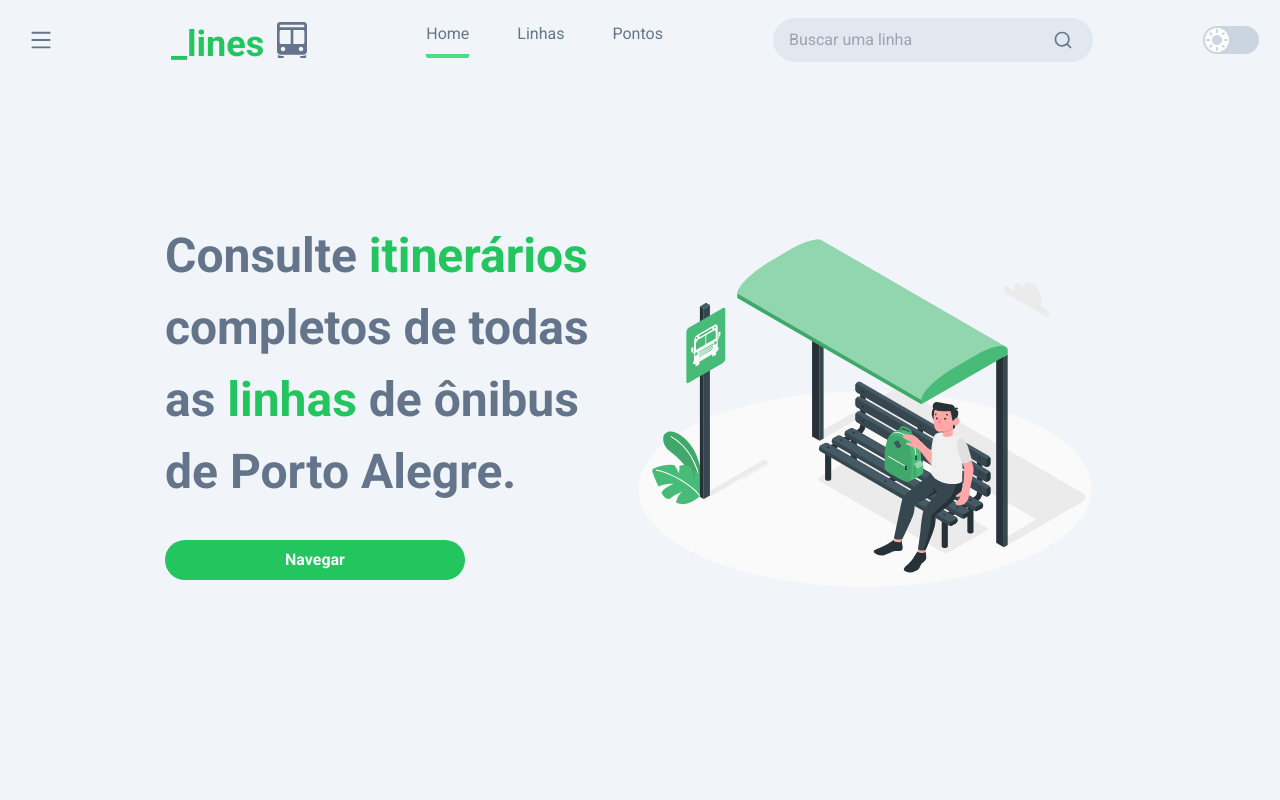
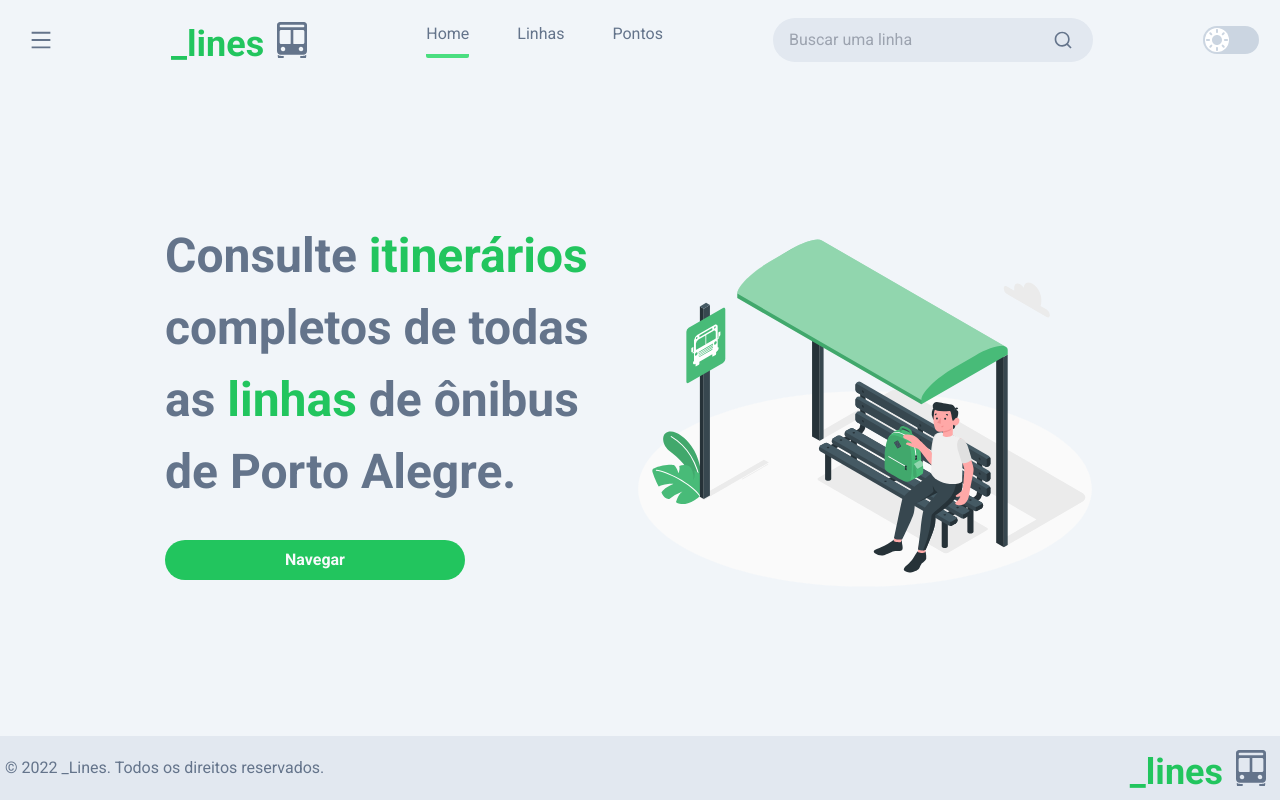
Before and after one commit to naMoraezDev/lines-v2, a Next.js app: page / in a window 1280 px wide. Built offline with nearby package versions, Linux system fonts and the light colour scheme; no server answers.

Commit message:
feat: create footer component

```diff
--- a/src/ui/line-list/view.tsx
+++ b/src/ui/line-list/view.tsx
@@ -19,7 +19,7 @@ export const LineListView = ({
   const { loading, itinerary, currentLine, handleItinerary } = useLineList();
 
   return (
-    <section>
+    <section className="pb-10">
       <div className="w-full flex py-10 gap-6">
         <div className="w-1/2">
           <ul className="flex flex-col w-full items-center animate-fadeIn">
--- /dev/null
+++ b/src/ui/main-layout/components/footer/index.ts
@@ -0,0 +1 @@
+export { FooterView as Footer } from "./view";
--- /dev/null
+++ b/src/ui/main-layout/components/footer/view.tsx
@@ -0,0 +1,23 @@
+import { LinesLogo } from "@/ui/lines-logo";
+import { DefaultProps } from "@/types/default-props";
+
+export const FooterView = ({ mobile }: DefaultProps) => {
+  return (
+    <footer
+      className="
+        h-16 flex items-center bg-slate-200 duration-300
+        dark:bg-gray-900
+      "
+    >
+      <div
+        className={`
+          ${mobile ? "px-4 flex-row-reverse gap-4" : "justify-between"}
+          w-full max-w-[1270px] mx-auto flex items-center
+        `}
+      >
+        <p>© 2022 _Lines. Todos os direitos reservados.</p>
+        <LinesLogo />
+      </div>
+    </footer>
+  );
+};
--- a/src/ui/main-layout/components/header/view.tsx
+++ b/src/ui/main-layout/components/header/view.tsx
@@ -9,7 +9,7 @@ export const HeaderView = ({ mobile }: DefaultProps) => {
   return (
     <header
       className="
-        sticky top-0 w-full h-20 flex items-center gap-6 justify-between px-4 bg-slate-100 duration-300 z-50
+        max-w-[1270px] mx-auto sticky top-0 w-full h-20 flex items-center gap-6 justify-between px-4 bg-slate-100 duration-300 z-50
         dark:bg-slate-800
       "
     >
--- a/src/ui/main-layout/view.tsx
+++ b/src/ui/main-layout/view.tsx
@@ -1,6 +1,7 @@
 "use client";
 import { MainLayoutProps } from "./types";
 import { Header } from "./components/header";
+import { Footer } from "./components/footer";
 import { useSelectedLayoutSegments } from "next/navigation";
 
 export const MainLayoutView = ({ children }: MainLayoutProps) => {
@@ -9,13 +10,21 @@ export const MainLayoutView = ({ children }: MainLayoutProps) => {
   return (
     <main
       className="
-        bg-slate-100 text-slate-500 min-h-screen w-full duration-300
+        bg-slate-100 text-slate-500 w-full duration-300
         dark:bg-slate-800 dark:text-slate-50
       "
     >
-      <section className="max-w-[1270px] mx-auto pb-20">
+      <section>
         <Header {...{ mobile }} />
-        <div className="px-4">{children}</div>
+        <div
+          className={`
+            ${mobile ? "min-h-screen" : "min-h-[calc(100vh-144px)]"}
+            max-w-[1270px] mx-auto px-4
+          `}
+        >
+          {children}
+        </div>
+        <Footer {...{ mobile }} />
       </section>
     </main>
   );
```
